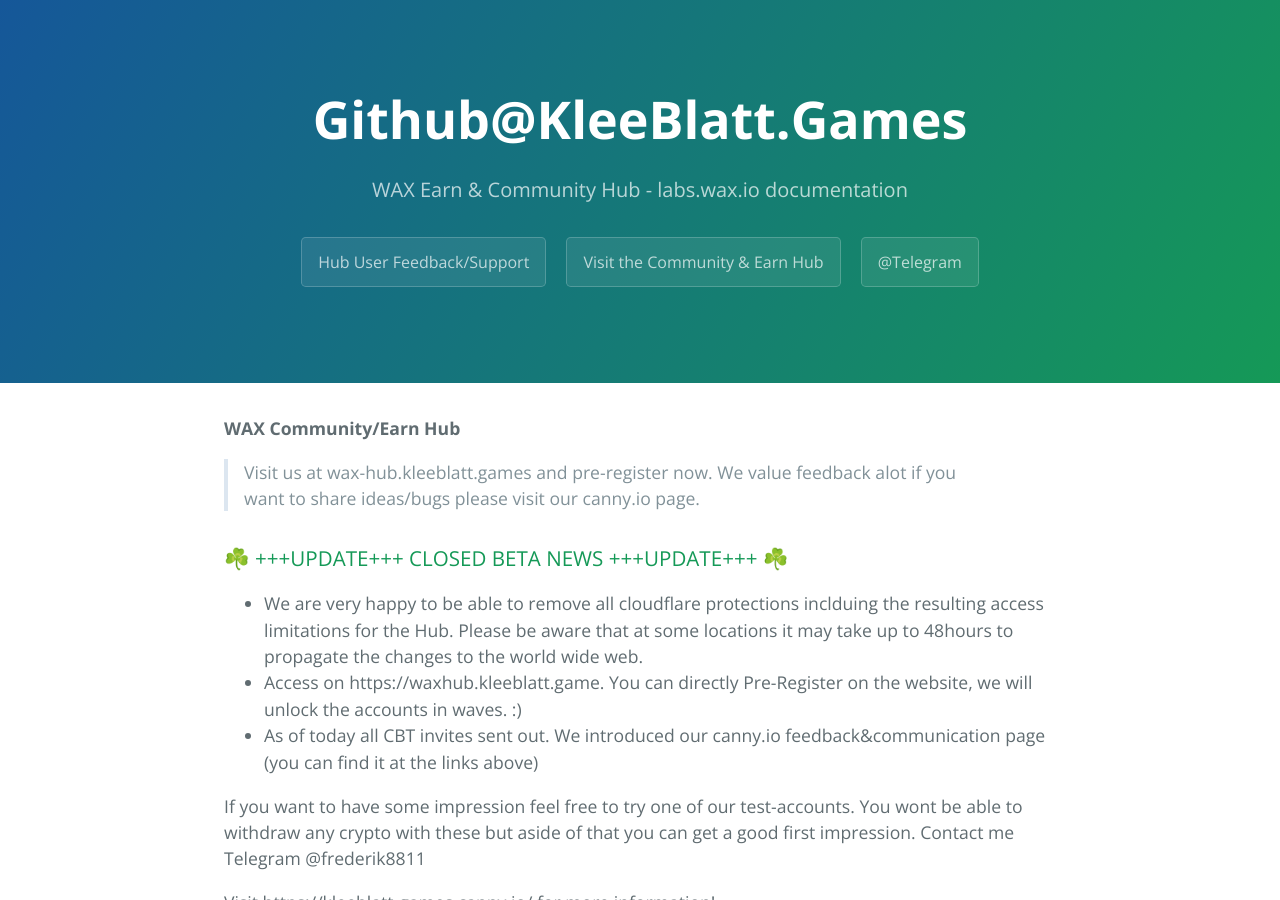
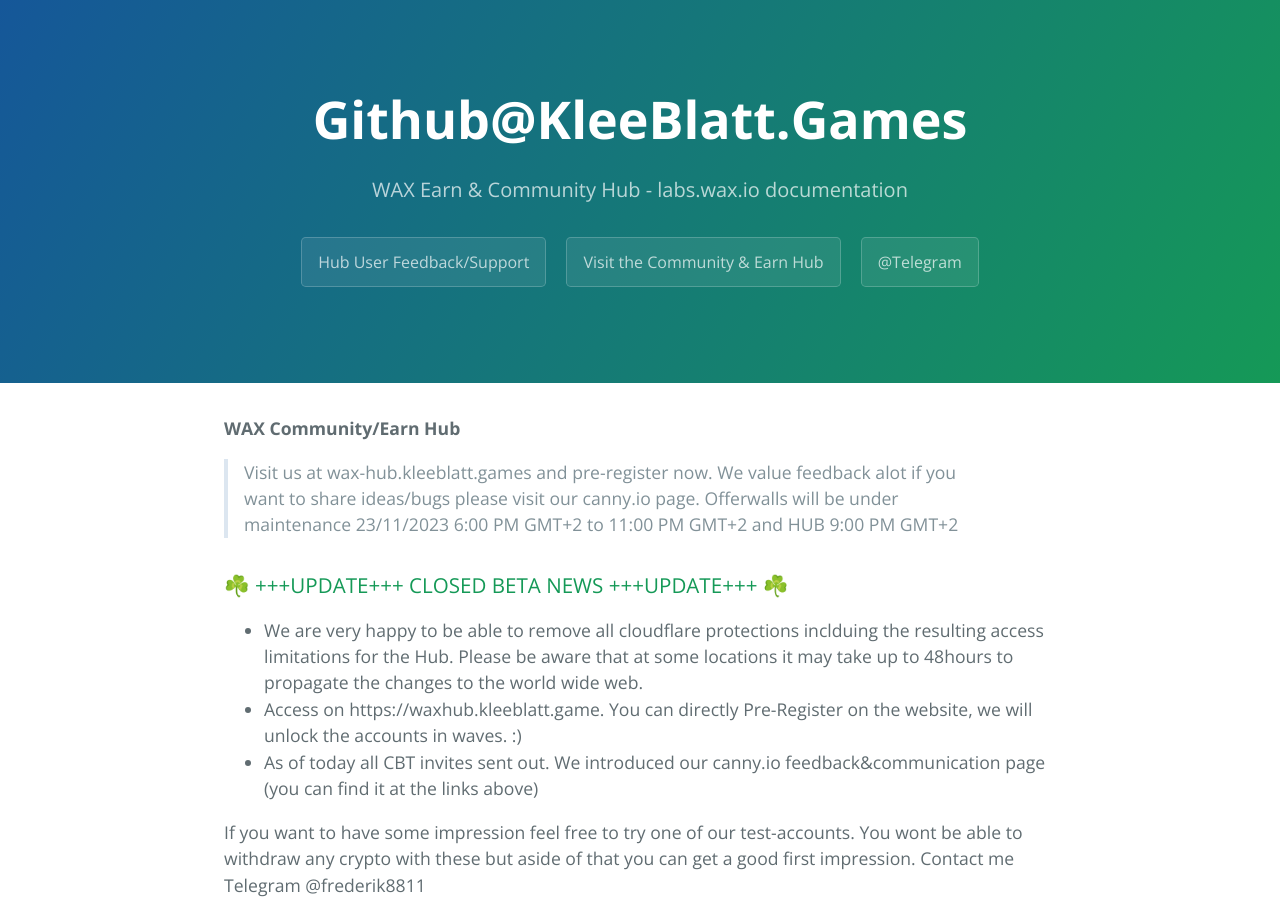
Before and after one commit to KleeblattGames/KleeblattGames.github.io, a Jekyll site: the page built from index.md, in a window 1280 px wide and 900 px high. Built offline with Jekyll 4.4.1, drawn with Linux system fonts in a browser that asks for light colours; comment, search, counter and statistics services are not loaded.

Commit message:
Update index.md

```diff
--- a/index.md
+++ b/index.md
@@ -7,6 +7,8 @@
 
 > Visit us at wax-hub.kleeblatt.games and pre-register now.
 > We value feedback alot if you want to share ideas/bugs please visit our canny.io page.
+> Offerwalls will be under maintenance 23/11/2023 6:00 PM GMT+2 to 11:00 PM GMT+2 and HUB 9:00 PM GMT+2
+
 
 ### ☘️ +++UPDATE+++ CLOSED BETA NEWS +++UPDATE+++ ☘️
 
```
